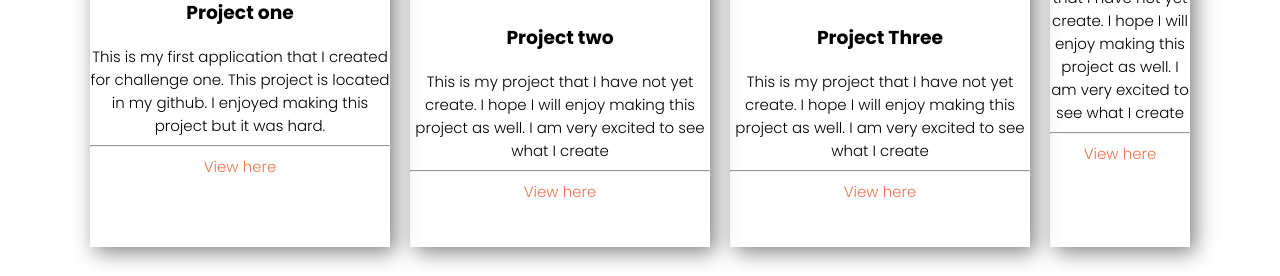
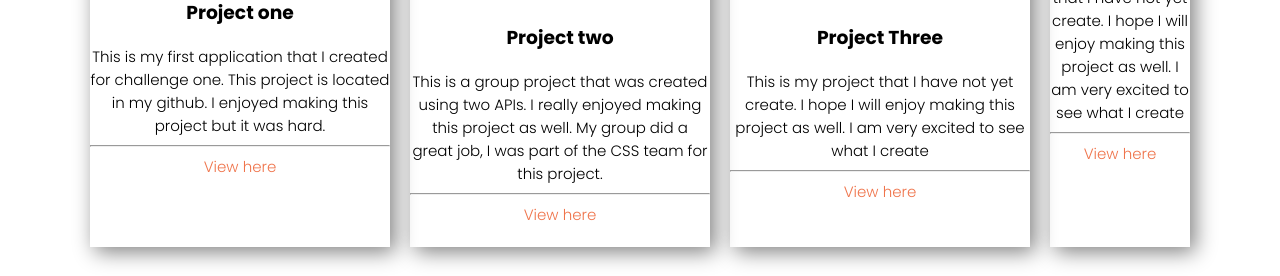
Before and after one commit to AmaraMai/Challenge-2-Advanced-CSS-Challenge-Professional-Portfolio, a plain HTML site: page index.html in a window 1280 px wide. Shown: the part 1884-2160 px from the top of the page. Drawn offline with Linux system fonts and the light colour scheme.

Commit message:
Initial commit

```diff
--- a/index.html
+++ b/index.html
@@ -58,9 +58,9 @@
                 <div class="project-card">
                     <img class="project-image" src="./Assets/Images/Projecttwo Image (mainframe).jpg" alt="Project two Image, African-American lady standing by mainframe"/>
                     <h3>Project two</h3>
-                    <p class="subtext">This is my project that I have not yet create. I hope I will enjoy making this project as well. I am very excited to see what I create</p>
+                    <p class="subtext">This is a group project that was created using two APIs. I really enjoyed making this project as well. My group did a great job, I was part of the CSS team for this project.</p>
                     <hr>
-                    <p class="subtext"><a  class="project-link" href="https://github.com/AmaraMai">View here </a></p>
+                    <p class="subtext"><a  class="project-link" href="https://concord511.github.io/Quote-Battle/">View here </a></p>
                 </div>
                 <div class="project-card">
                   <img class="project-image" src="./Assets/Images/Project three Image (laptop).jpg" alt="Project three Image, labtop sitting on a table"/>
```
